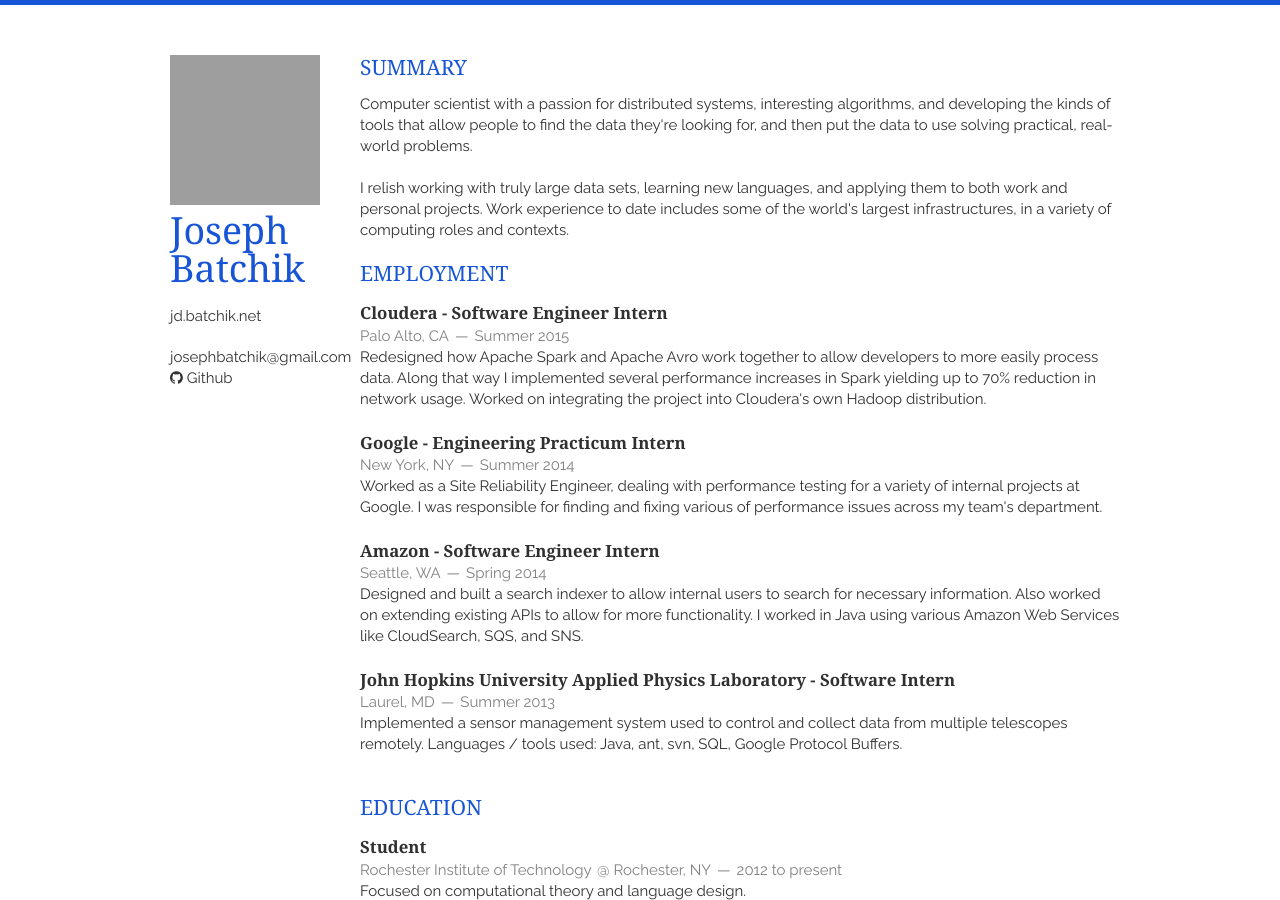
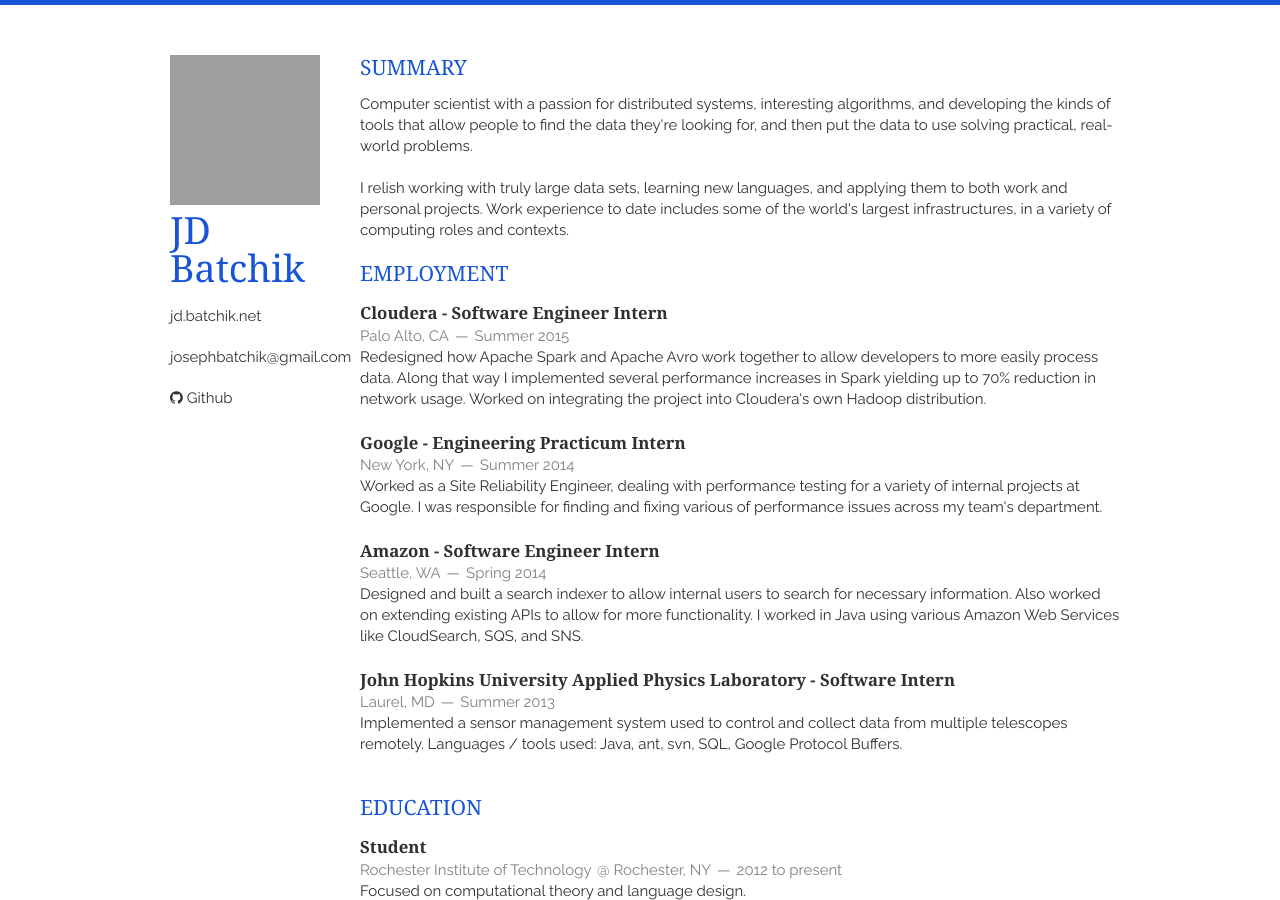
Before and after one commit to JDrit/JDrit.github.io, a Jekyll site: the page built from index.html, in a window 1280 px wide and 900 px high. Built offline with Jekyll 4.4.1, drawn with Linux system fonts in a browser that asks for light colours; nearby versions of some CDN libraries; Markdown is read by kramdown in place of the engine named in the settings; the list of posts is cut into pages by our own code; grey boxes are pictures that could not be loaded.

Commit message:
config changes

```diff
--- a/_config.yml
+++ b/_config.yml
@@ -12,7 +12,7 @@
 
 baseurl: /
 title: Joseph Batchik's homepage
-name: Joseph Batchik
+name: JD Batchik
 email: josephbatchik@gmail.com
 email_full: mailto:josephbatchik@gmail.com
 website: jd.batchik.net
--- a/_layouts/layout.html
+++ b/_layouts/layout.html
@@ -49,6 +49,8 @@
         </p>
         <p>
             <a href="{{ site.email_full }}">{{ site.email }}</a><br/>
+        </p>
+        <p>
             <a href="https://github.com/{{ site.github }}"><i class="fa fa-github"></i> Github</a>
         </p>
     </header>
```
Also changed, not shown: 1 other file.
